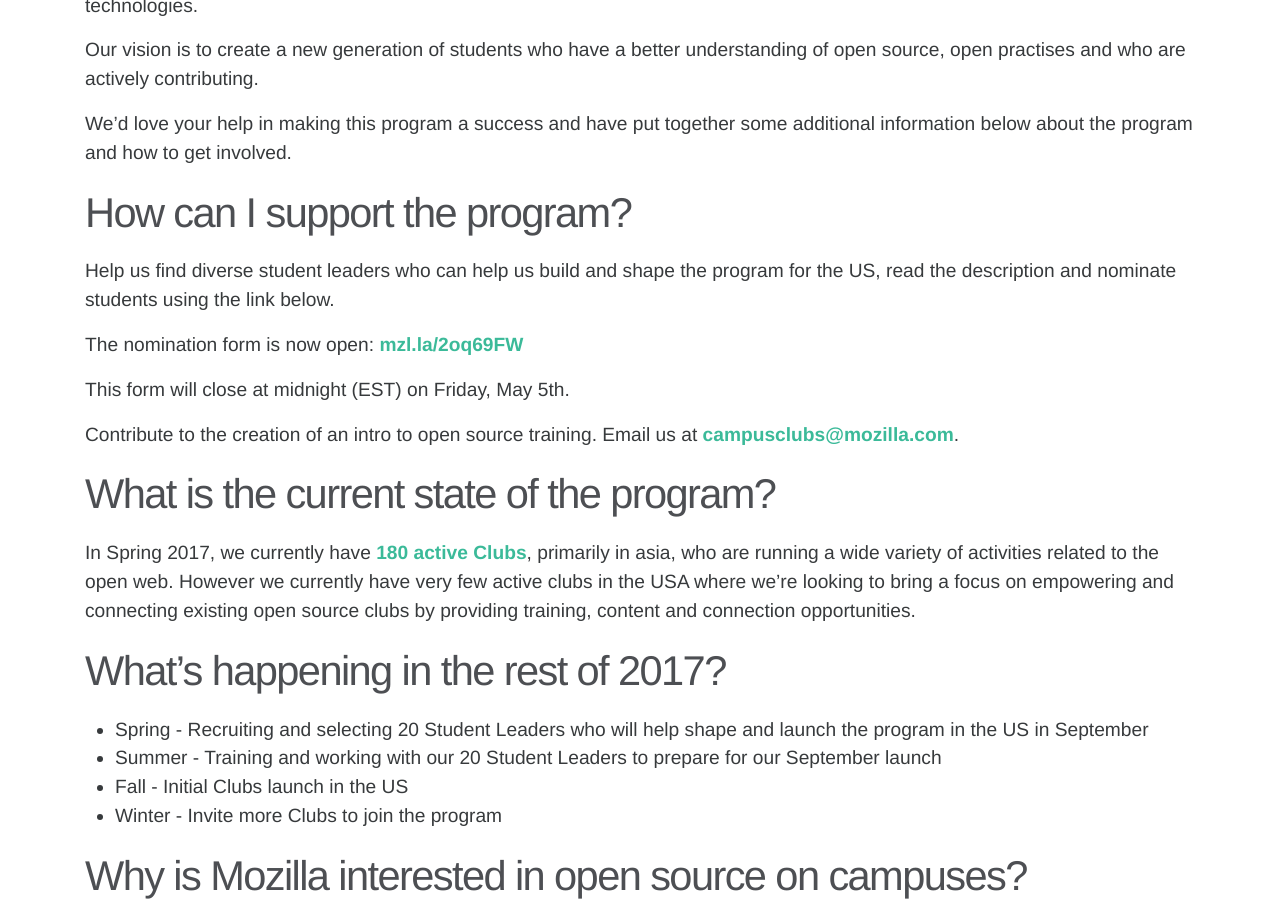
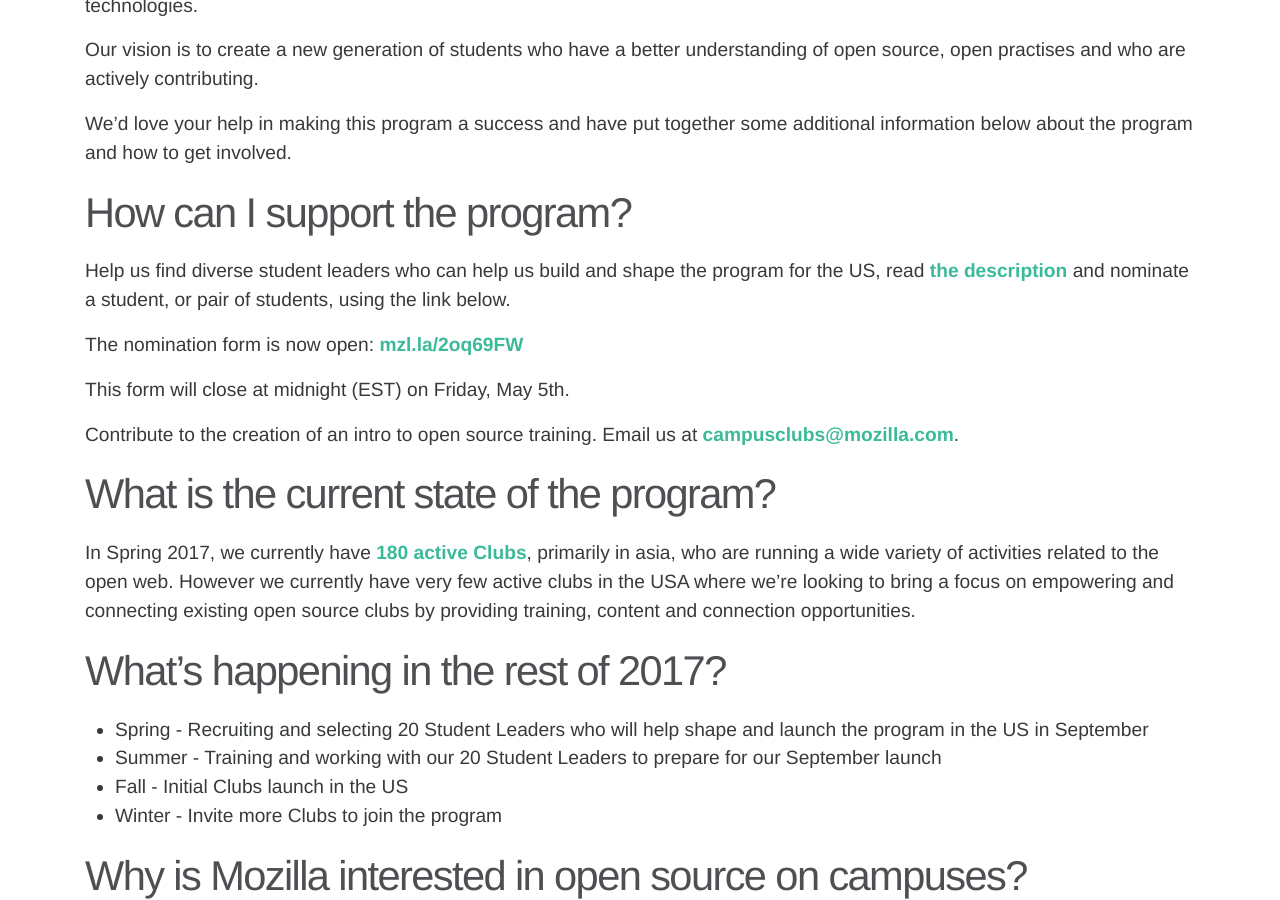
Before and after one commit to mozilla/mozilla-campus-clubs, a Jekyll site: the page built from _pages/posse.md, in a window 1280 px wide and 900 px high, scrolled down 472 px. Built offline with Jekyll 4.4.1, drawn with Linux system fonts in a browser that asks for light colours; some web fonts are replaced.

Commit message:
Added missing link

```diff
--- a/_pages/posse.md
+++ b/_pages/posse.md
@@ -13,7 +13,7 @@ We'd love your help in making this program a success and have put together some
 
 ### How can I support the program?
 
-Help us find diverse student leaders who can help us build and shape the program for the US, read the description and nominate students using the link below.
+Help us find diverse student leaders who can help us build and shape the program for the US, read <a href="https://docs.google.com/document/d/1cZOP4DNMIUrMxKMEZTdR3IgAP4eJKnAPZ5pcVkicwzU/pub">the description</a> and nominate a student, or pair of students, using the link below.
 
 **The nomination form is now open: <a href="http://mzl.la/2oq69FW">mzl.la/2oq69FW</a>**
 
```
